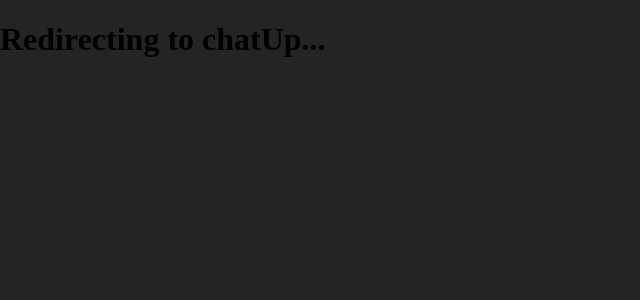
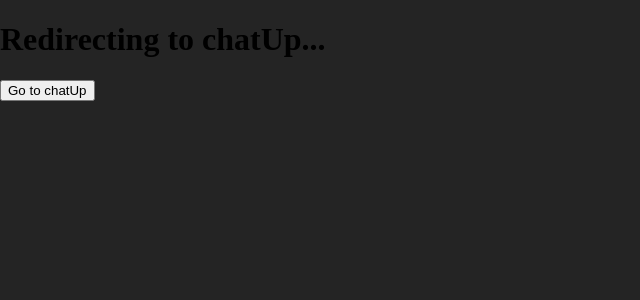
Before and after one commit to dokugo90/chatUp-v1, a Next.js app: page / in a window 1280 px wide. Before the commit this address had no page. Shown: the top 300 px of the page, without its empty margins (0-640 px from the left). Built offline with nearby package versions, Linux system fonts and the light colour scheme.

Commit message:
ChatUp/NextJs

```diff
--- a/src/app/page.js
+++ b/src/app/page.js
@@ -14,13 +14,14 @@
 const inter = Inter({ subsets: ['latin'] })
 export default function Home() {
 
-  const router = useRouter();
+  /*const router = useRouter();
 
-  router.push("/data/base")
+  router.push("/data/base")*/
 
   return (
     <main>
       <h1>Redirecting to chatUp...</h1>
+      <Link href="/data/base" as={`/data/base`}><button>Go to chatUp</button></Link>
     </main>
   )
 }
```
Also changed, not shown: 1 other file (tests, documents, lock files or other folders).
